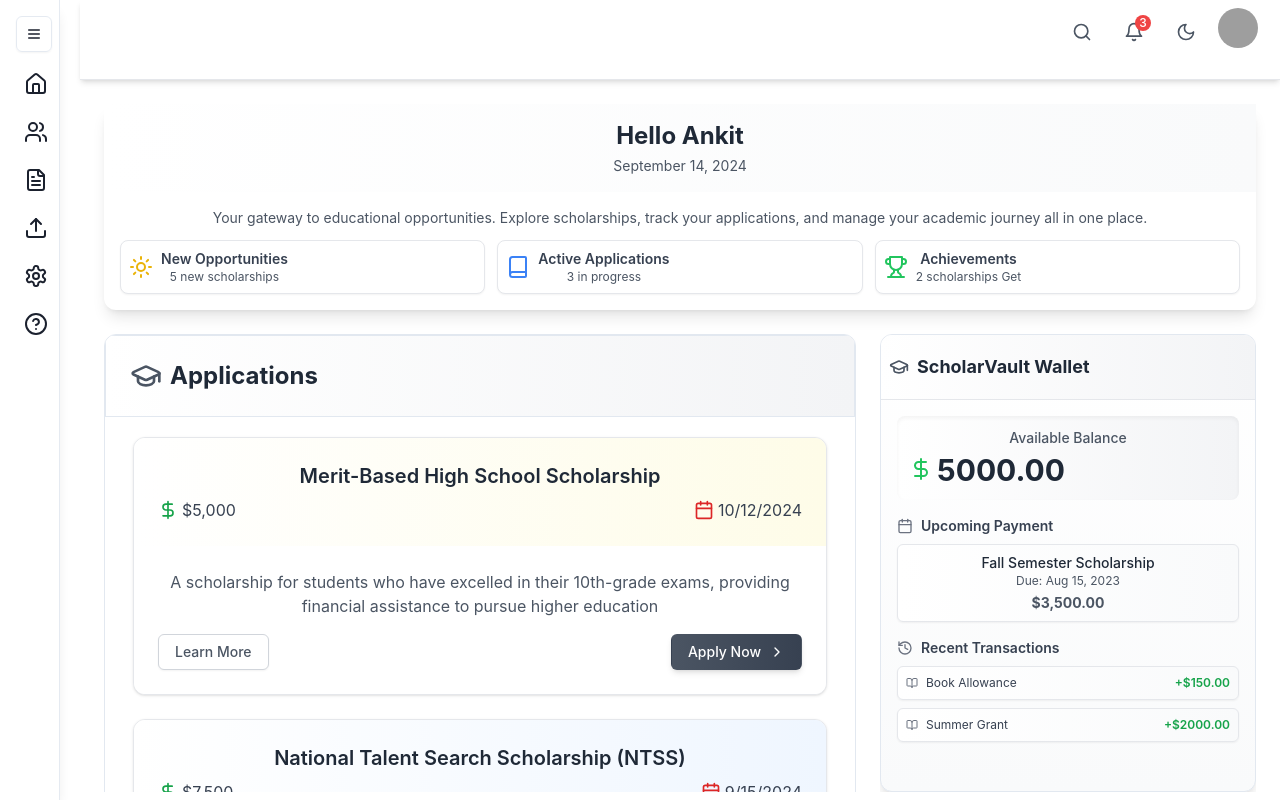
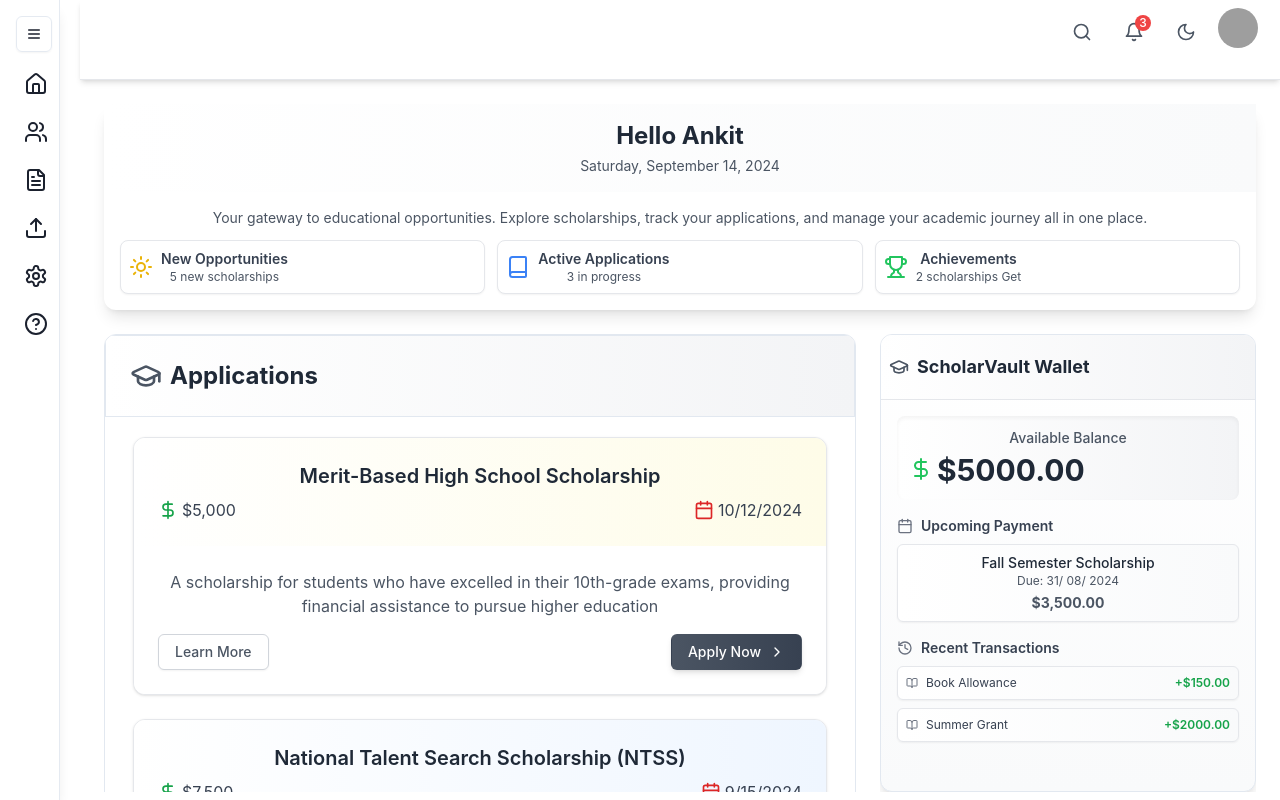
Before and after one commit to HetMonani/testing, a React (Vite) app: page / in a window 1280 px wide. Built offline with nearby package versions, Linux system fonts and the light colour scheme; grey boxes are pictures that could not be loaded.

Commit message:
logo added

```diff
--- a/src/components/contentArea.jsx
+++ b/src/components/contentArea.jsx
@@ -9,9 +9,10 @@ export function ContentArea({ isSidebarOpen }) {
   const [currentDate, setCurrentDate] = useState('');
   const [balance, setBalance] = useState(5000.00);
 
+  // Format date as 'Day, Month Year'
   useEffect(() => {
     const today = new Date();
-    const options = { year: 'numeric', month: 'long', day: 'numeric' };
+    const options = { weekday: 'long', year: 'numeric', month: 'long', day: 'numeric' };
     setCurrentDate(today.toLocaleDateString(undefined, options));
   }, []);
 
@@ -110,7 +111,7 @@ function DigitalWallet({ balance }) {
             className="flex items-baseline"
           >
             <DollarSign className="mr-1 text-2xl text-green-500" />
-            <span className="text-3xl font-bold text-gray-800">{balance.toFixed(2)}</span>
+            <span className="text-3xl font-bold text-gray-800">${balance.toFixed(2)}</span>
           </motion.div>
         </div>
 
@@ -122,7 +123,7 @@ function DigitalWallet({ balance }) {
             </h3>
             <div className="p-2 border border-gray-200 rounded-md shadow-sm bg-gradient-to-r from-white to-gray-50">
               <p className="text-sm font-medium text-gray-800">Fall Semester Scholarship</p>
-              <p className="text-xs text-gray-600">Due: Aug 15, 2023</p>
+              <p className="text-xs text-gray-600">Due: 31/ 08/ 2024</p>
               <p className="mt-1 text-sm font-bold text-gray-600">$3,500.00</p>
             </div>
           </div>
--- a/src/components/digitalwallet.jsx
+++ b/src/components/digitalwallet.jsx
@@ -38,8 +38,8 @@ export function DigitalWallet() {
           </h3>
           <div className="p-2 border border-gray-200 rounded-md shadow-sm bg-gradient-to-r from-white to-gray-50">
             <p className="text-sm font-medium text-gray-800">Fall Semester Tuition</p>
-            <p className="text-xs text-gray-600">Due: Aug 15, 2023</p>
-            <p className="mt-1 text-sm font-bold text-gray-600">$3,500.00</p>
+            <p className="text-xs text-gray-600">Due: Aug 10, 2023</p>
+            <p className="mt-1 text-sm font-bold text-gray-600">$4,500.00</p>
           </div>
         </div>
 
--- a/src/components/sidebar2.jsx
+++ b/src/components/sidebar2.jsx
@@ -4,7 +4,7 @@ import { ScrollArea } from "@/components/ui/scroll-area";
 import { ChevronDown, Menu, X, Home, Settings, Users, FileText, BarChart, HelpCircle, Upload } from "lucide-react";
 import { useState } from 'react';
 
-import new1 from '../image/logo.png';
+import logo from '../image/logo.png';
 
 
 const navItems = [
@@ -88,7 +88,7 @@ export function SideBar({ isOpen, toggleSidebar }) {
         </Button>
         {isOpen && (
           <div className="flex items-center justify-start h-20 pl-3 border-b shadow-md border-primary/10 LogoContainer" >
-            <img src={new1} alt="Logo" className="w-[25%] h-[8vh] LogoImage" />
+            <img src={logo} alt="Logo" className="w-[50%] h-[9vh] LogoImage" />
           </div>
         )}
         <ScrollArea className="h-full px-2 SidebarScrollArea">
```
